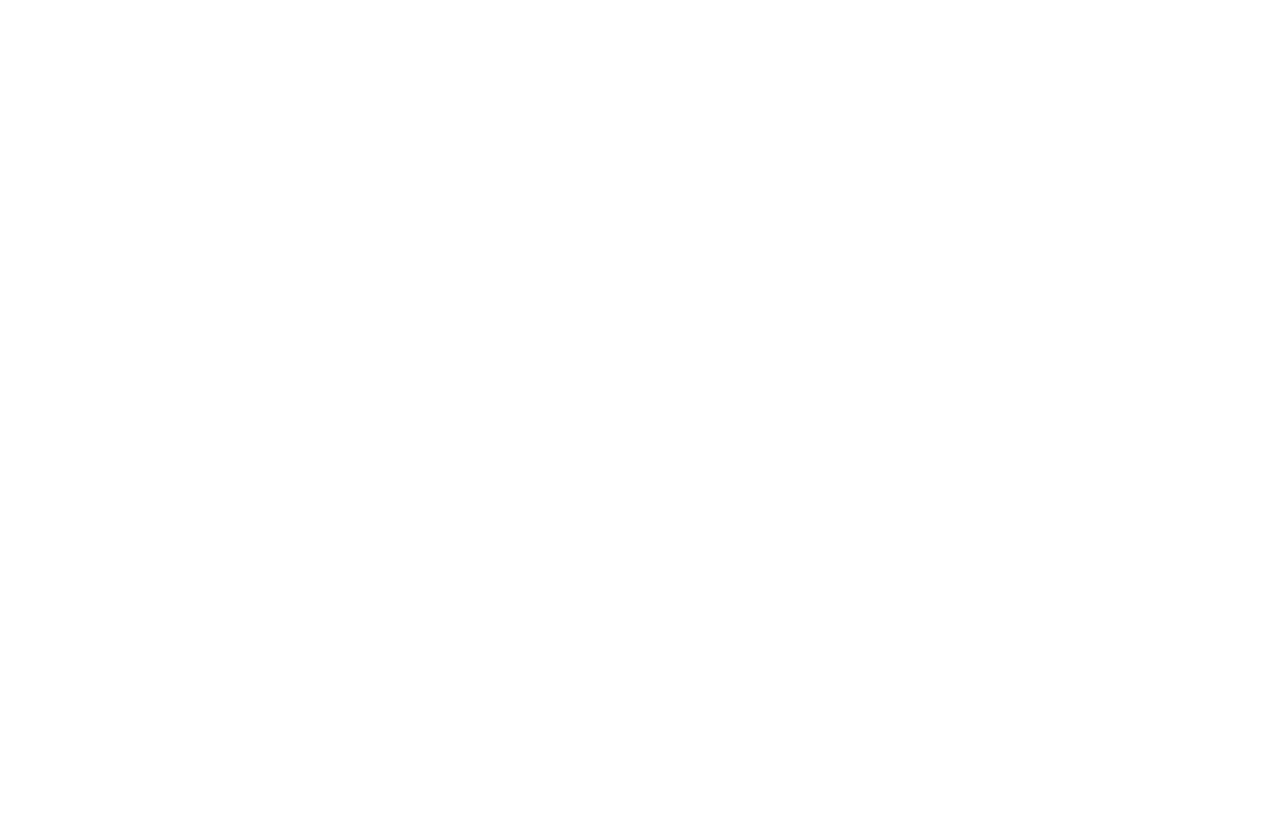
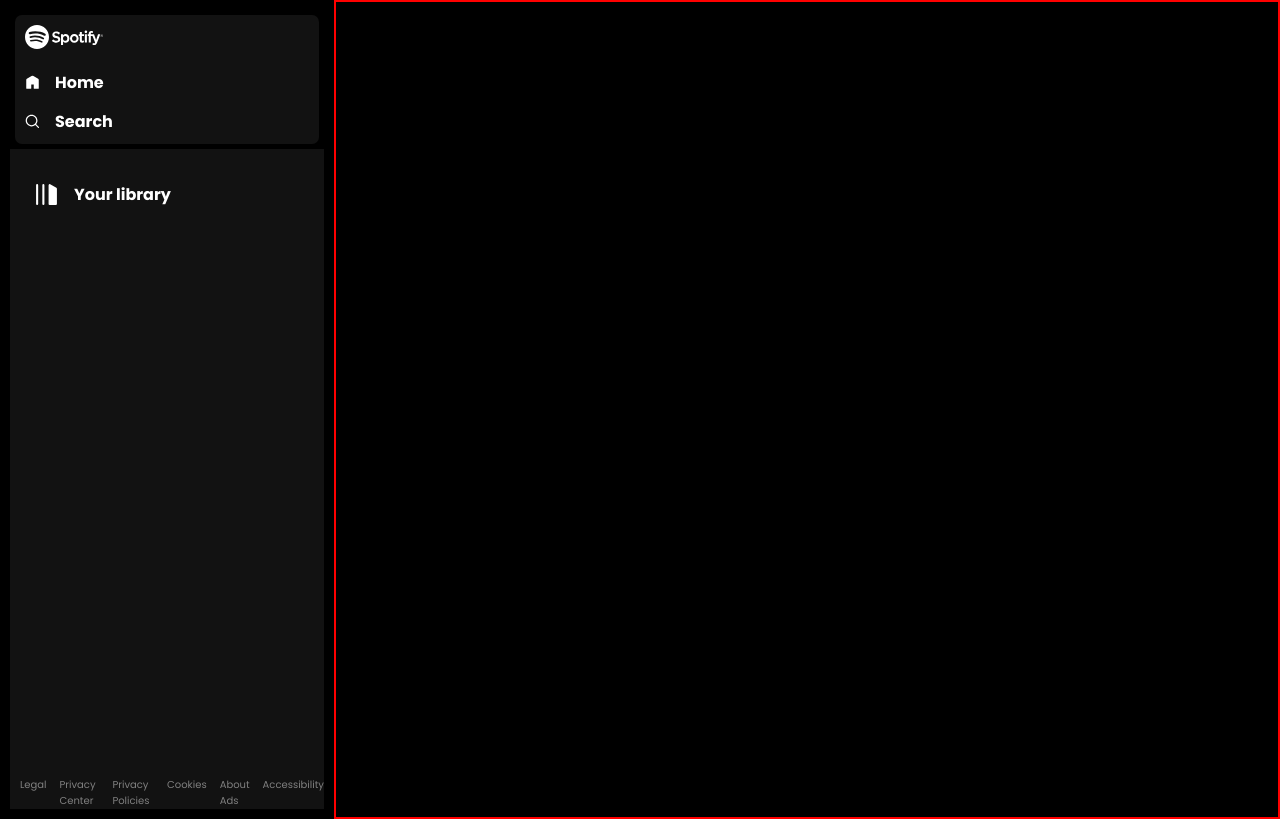
Before and after one commit to Atharva-2/Spotify-Clone, a plain HTML site: page index.html in a window 1280 px wide. Drawn offline with Linux system fonts and the light colour scheme.

Commit message:
left side done

```diff
--- a/index.html
+++ b/index.html
@@ -1,13 +1,55 @@
 <!DOCTYPE html>
 <html lang="en">
-<head>
-    <meta charset="UTF-8">
-    <meta name="viewport" content="width=device-width, initial-scale=1.0">
-    <link rel="stylesheet" href="style.css">
-    <link rel="stylesheet" href="utility.css">
-    <title>Document</title>
-</head>
-<body>
+  <head>
+    <meta charset="UTF-8" />
+    <meta name="viewport" content="width=device-width, initial-scale=1.0" />
+    <link rel="stylesheet" href="style.css" />
+    <link rel="stylesheet" href="utility.css" />
+    <title>Spotify</title>
+  </head>
 
-</body>
+  <body>
+    <div class="container flex bg-black">
+      <div class="left">
+        <div class="home bg-grey rounded m-1 p-1">
+          <div class="logo">
+            <img class="invert" src="svgs/logo.svg" alt="" />
+          </div>
+          <ul>
+            <li><img class="invert" src="svgs/home.svg" alt="home" />Home</li>
+            <li>
+              <img class="invert" src="svgs/search.svg" alt="search" />Search
+            </li>
+          </ul>
+        </div>
+        <div class="library bg-grey p-1">
+          <div class="heading">
+            <img class="invert" src="svgs/playlist.svg" alt="playlist" />
+            <h2>Your library</h2>
+          </div>
+          <div class="footer">
+            <div>
+              <a href="#"><span>Legal</span></a>
+            </div>
+            <div>
+              <a href="#"><span>Privacy Center</span></a>
+            </div>
+            <div>
+              <a href="#"><span>Privacy Policies</span></a>
+            </div>
+            <div>
+              <a href="#"><span>Cookies</span></a>
+            </div>
+            <div>
+              <a href="#"><span>About Ads</span></a>
+            </div>
+            <div>
+              <a href="#"><span>Accessibility</span></a>
+            </div>
+          </div>
+        </div>
+      </div>
+      <div class="right border"></div>
+    </div>
+  </body>
 </html>
--- a/style.css
+++ b/style.css
@@ -1,4 +1,66 @@
-*{
-    margin: 0;
-    padding: 0;
+@import url("https://fonts.googleapis.com/css2?family=Poppins:ital,wght@0,100;0,200;0,300;0,400;0,500;0,600;0,700;0,800;0,900;1,100;1,200;1,300;1,400;1,500;1,600;1,700;1,800;1,900&display=swap");
+
+* {
+  margin: 0;
+  padding: 0;
+  font-family: "Poppins", sans-serif;
 }
+
+body {
+  background-color: black;
+  color: white;
+}
+
+.left {
+  width: 25vw;
+  padding: 10px;
+}
+
+.home ul li {
+  list-style: none;
+  width: 15px;
+  display: flex;
+  gap: 15px;
+  padding-top: 14px;
+  font-weight: bold;
+  font-size: 16px;
+}
+
+.heading {
+  display: flex;
+  gap: 15px;
+  /* padding-top: 14px; */
+  padding: 23px 14px;
+  font-weight: bold;
+  align-items: center;
+}
+
+.heading img {
+  width: 25px;
+}
+
+.heading h2 {
+  font-size: 16px;
+}
+
+.library {
+  position: relative;
+  min-height: 80vh;
+}
+
+.footer {
+  display: flex;
+  gap: 13px;
+  font-size: 10px;
+  position: absolute;
+  bottom: 0;
+}
+
+.footer a {
+  color: grey;
+  text-decoration: none;
+}
+
+.right {
+  width: 75vw;
+}
--- a/utility.css
+++ b/utility.css
@@ -4,6 +4,7 @@
 
 .flex {
   display: flex;
+  /* margin: 3px; */
 }
 
 .justify-center {
@@ -13,3 +14,28 @@
 .align-center {
   align-items: center;
 }
+
+.bg-black {
+  background-color: black;
+  color: white;
+}
+
+.bg-grey {
+  background-color: #121212;
+}
+
+.invert {
+  filter: invert(1);
+}
+
+.rounded {
+  border-radius: 7px;
+}
+
+.m-1 {
+  margin: 5px;
+}
+
+.p-1{
+    padding: 10px;
+}
```
Also changed, not shown: svgs/playlist.svg (added).
